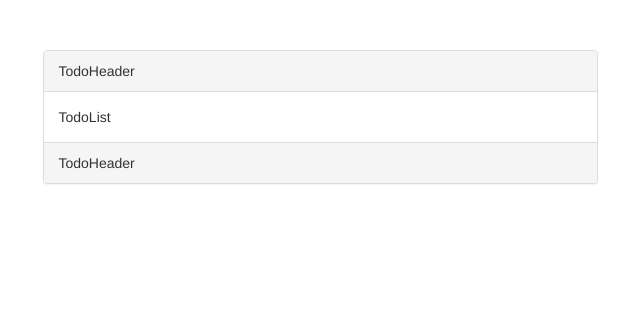
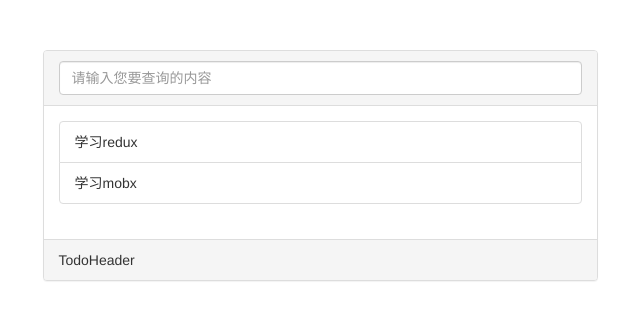
Before and after one commit to BeyLL/heng_todo, a React (Create React App) app: page / in a window 1280 px wide. Shown: the top 320 px of the page, without its empty margins (320-960 px from the left). Built offline with nearby package versions, Linux system fonts and the light colour scheme.

Commit message:
构建redux

```diff
--- a/src/components/App.js
+++ b/src/components/App.js
@@ -6,6 +6,8 @@ import 'bootstrap/dist/css/bootstrap.css';
 import TodoFooter from "./TodoFooter";
 import TodoList from "./TodoList";
 import TodoHeader from "./TodoHeader";
+import store from '../store/index'
+
 
 export default class App extends Component {
     render() {
--- a/src/components/TodoHeader.js
+++ b/src/components/TodoHeader.js
@@ -5,9 +5,7 @@ import React,{Component} from 'react';
 export default class TodoHeader extends Component{
     render(){
         return (
-            <div>
-                TodoHeader
-            </div>
+            <input type="text" className="form-control" placeholder="请输入您要查询的内容"/>
         )
     }
 }
--- a/src/components/TodoList.js
+++ b/src/components/TodoList.js
@@ -5,9 +5,10 @@ import React, {Component} from 'react';
 export default class TodoList extends Component{
     render(){
         return (
-            <div>
-                TodoList
-            </div>
+            <ul className="list-group">
+                <li className="list-group-item">学习redux</li>
+                <li className="list-group-item">学习mobx</li>
+            </ul>
         )
     }
 }
--- a/src/index.js
+++ b/src/index.js
@@ -5,9 +5,11 @@
 import React from 'react';
 import {render} from 'react-dom';
 import App from "./components/App";
+import store from './store'
+import {Provider,connect} from 'react-redux';
 
 render(
-    <div>
+    <Provider store={store}>
         <App/>
-    </div>,document.getElementById('root')
+    </Provider>,document.getElementById('root')
 )
--- /dev/null
+++ b/src/store/action-types.js
@@ -0,0 +1,12 @@
+/**
+ * Created by "zhangHeng" on 2017/9/9 0009.
+ */
+
+export const ADD_TODO = 'ADD_TODO';//增加一个待办事项
+export const DELETE_TODO = 'DELETE_TODO';//删除一个待办事项
+
+
+
+
+//修改过滤器
+export const CHANGE_FILTER = 'CHANGE_FILTER';
--- /dev/null
+++ b/src/store/index.js
@@ -0,0 +1,11 @@
+/**
+ * Created by "zhangHeng" on 2017/9/9 0009.
+ */
+import {todos,filter} from './reducers/index'
+import {createStore,combineReducers} from 'redux';
+let reducer = combineReducers({
+    todos,
+    filter
+});
+let store = createStore(reducer);
+export default store;
--- /dev/null
+++ b/src/store/reducers/filter.js
@@ -0,0 +1,12 @@
+/**
+ * Created by "zhangHeng" on 2017/9/9 0009.
+ */
+import {CHANGE_FILTER} from '../action-types'
+export default function (state = 'all', action) {
+    switch (action.type) {
+        case CHANGE_FILTER:
+            return action.filter;
+        default:
+            return state;
+    }
+}
--- /dev/null
+++ b/src/store/reducers/index.js
@@ -0,0 +1,6 @@
+/**
+ * Created by "zhangHeng" on 2017/9/9 0009.
+ */
+import todos from './todos';
+import filter from './filter';
+export {todos,filter} ;
--- /dev/null
+++ b/src/store/reducers/todos.js
@@ -0,0 +1,13 @@
+/**
+ * Created by "zhangHeng" on 2017/9/9 0009.
+ */
+import {ADD_TODO} from '../action-types'
+//todo的reducer
+export default function (state = [], action) {
+    switch (action.type) {
+        case ADD_TODO:
+            return [...state, {id: Date.now(), title: action.title, completed: false}];
+        default:
+            return state;
+    }
+}
```
